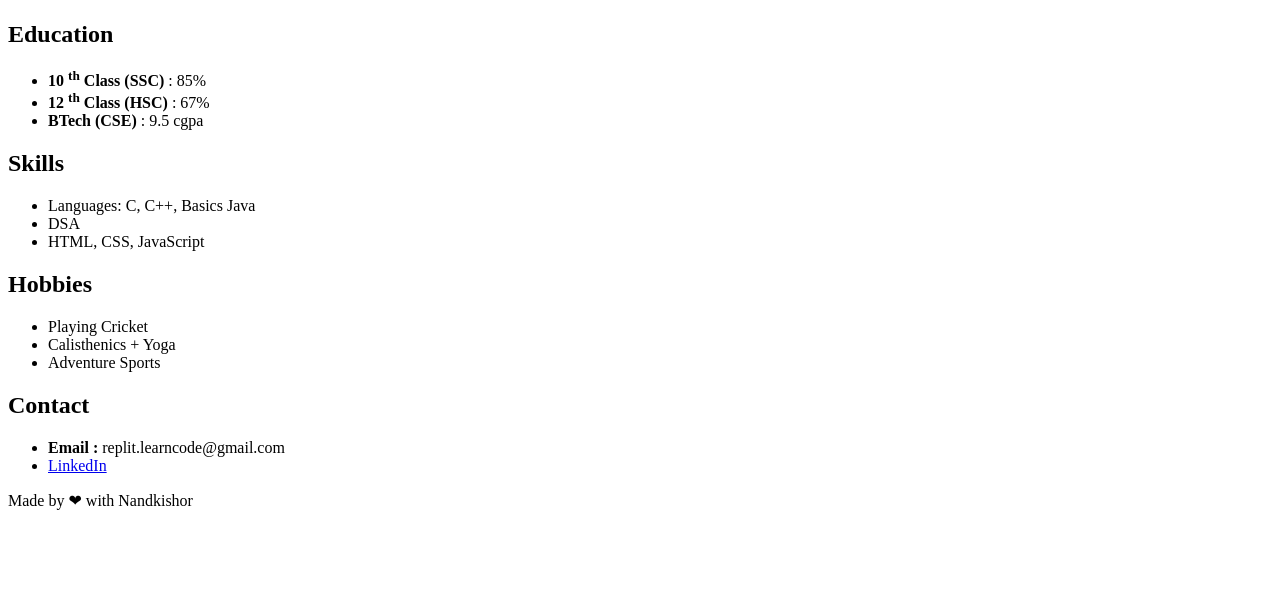
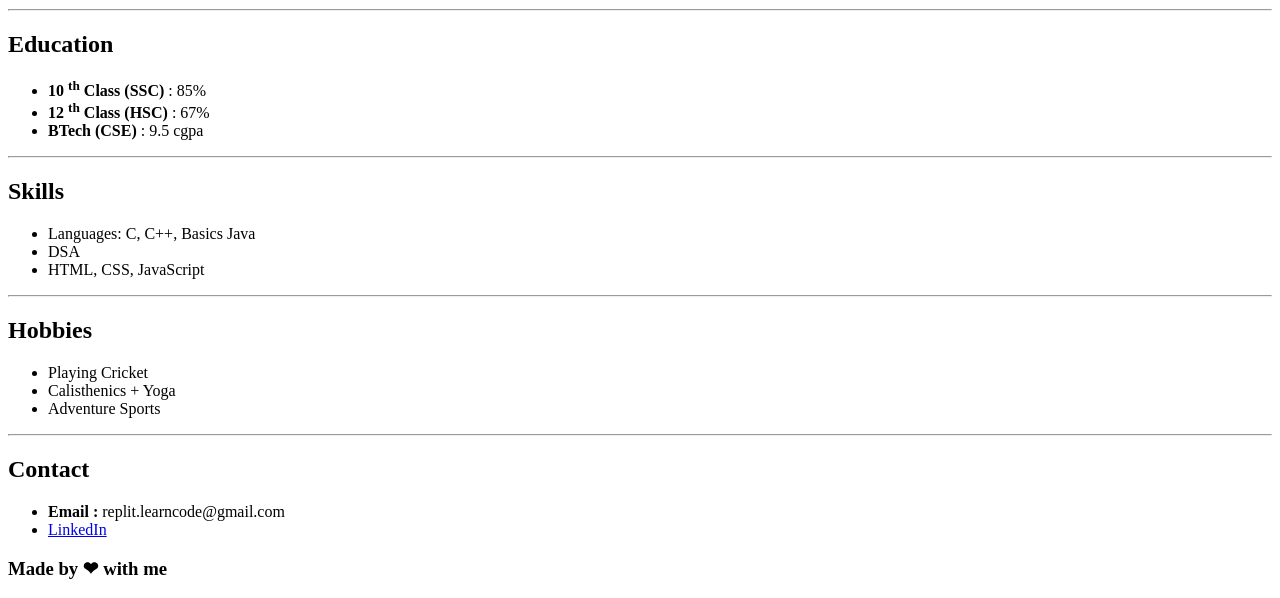
Before and after one commit to nandkishor-mandal/Delta-7.0-HTML, a plain HTML site: page Chapter_02/portfolio.html in a window 1280 px wide. Shown: the part 217-815 px from the top of the page. Drawn offline with Linux system fonts and the light colour scheme.

Commit message:
Use of semantic tags

```diff
--- a/Chapter_02/portfolio.html
+++ b/Chapter_02/portfolio.html
@@ -1,18 +1,24 @@
 <!DOCTYPE html>
 <html lang="en">
   <head>
-    <meta charset="UTF-8">
-    <meta name="viewport" content="width=device-width, initial-scale=1.0">
+    <meta charset="UTF-8" />
+    <meta name="viewport" content="width=device-width, initial-scale=1.0" />
     <title>Portfolio Page</title>
   </head>
   <body>
+    <header>
       <h1>Nandkishor</h1>
       <p>I love to solve problems :)</p>
-    <img src="profile_photo.png" alt="My Profile Photo"
+      <img
+        src="profile_photo.png"
+        alt="My Profile Photo"
         width="100px"
         height="100px"
-    >
+      />
+      <hr />
+    </header>
 
+    <section>
       <h2>Education</h2>
 
       <ul>
@@ -22,31 +28,39 @@
         <li>
           <b>12 <sup>th</sup> Class (HSC) </b> : 67%
         </li>
-        <li>
-            <b>BTech (CSE)</b> : 9.5 cgpa
-        </li>
+        <li><b>BTech (CSE)</b> : 9.5 cgpa</li>
       </ul>
+      <hr />
+    </section>
 
+    <section>
       <h2>Skills</h2>
       <ul>
         <li>Languages: C, C++, Basics Java</li>
         <li>DSA</li>
         <li>HTML, CSS, JavaScript</li>
       </ul>
+      <hr />
+    </section>
 
+    <section>
       <h2>Hobbies</h2>
       <ul>
         <li>Playing Cricket</li>
         <li>Calisthenics + Yoga</li>
         <li>Adventure Sports</li>
       </ul>
+      <hr />
+    </section>
 
+    <footer>
       <h2>Contact</h2>
       <ul>
         <li><b>Email : </b>replit.learncode@gmail.com</li>
         <li><a href="https://www.linkedin.com/feed/">LinkedIn</a></li>
       </ul>
 
-    <p>Made by &#x2764; with Nandkishor</p>
+      <h3>Made by &#x2764; with me</h3>
+    </footer>
   </body>
 </html>
```
Lines whose indentation alone changed are shown as unchanged.
